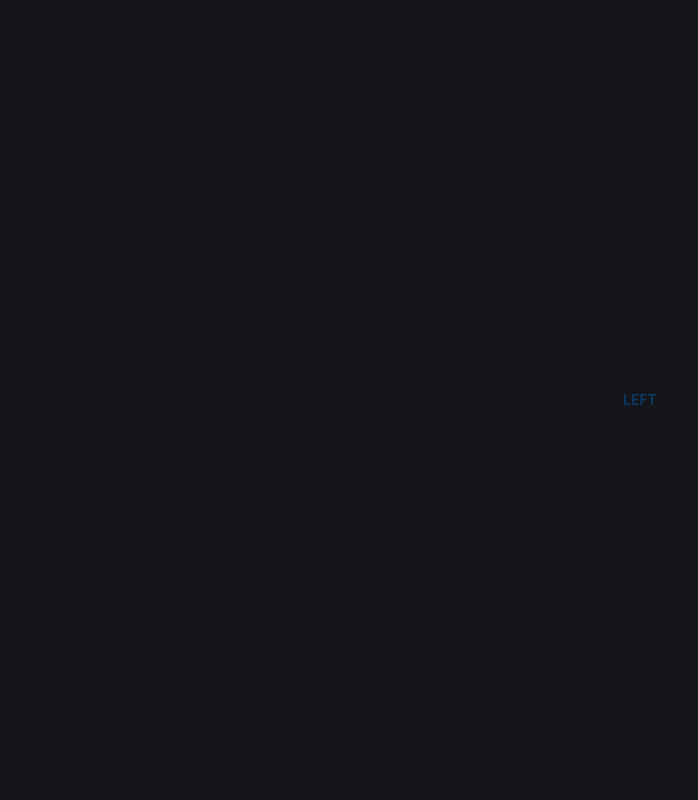
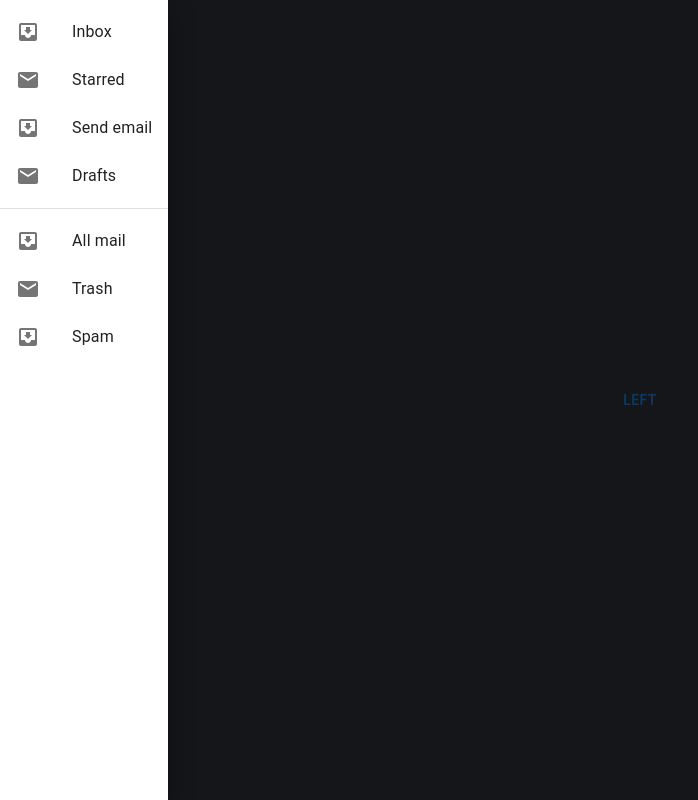
Before and after one commit to c3charvat/web_ui, a React (Create React App) app: page / in a window 1280 px wide. Shown: the whole page, without its empty margins (0-698 px from the left). Built offline with nearby package versions, Linux system fonts and the light colour scheme.

Commit message:
halp_please

```diff
--- a/package.json
+++ b/package.json
@@ -3,6 +3,7 @@
   "version": "0.1.0",
   "private": true,
   "dependencies": {
+    "@mui/icons-material": "^5.11.0",
     "@testing-library/jest-dom": "^5.16.5",
     "@testing-library/react": "^13.4.0",
     "@testing-library/user-event": "^13.5.0",
@@ -12,9 +13,11 @@
     "@types/react-dom": "^18.0.9",
     "react": "^18.2.0",
     "react-dom": "^18.2.0",
-    "react-scripts": "5.0.1",
     "typescript": "^4.9.4",
     "web-vitals": "^2.1.4"
+  },
+  "devDependencies": {
+    "react-scripts": "5.0.1"
   },
   "scripts": {
     "start": "react-scripts start",
--- a/src/App.tsx
+++ b/src/App.tsx
@@ -1,8 +1,17 @@
 import React from 'react';
 import logo from './logo.svg';
 import './App.css';
+import Box from '@mui/material/Box';
 import Drawer from '@mui/material/Drawer';
 import Button from '@mui/material/Button';
+import List from '@mui/material/List';
+import Divider from '@mui/material/Divider';
+import ListItem from '@mui/material/ListItem';
+import ListItemButton from '@mui/material/ListItemButton';
+import ListItemIcon from '@mui/material/ListItemIcon';
+import ListItemText from '@mui/material/ListItemText';
+import InboxIcon from '@mui/icons-material/MoveToInbox';
+import MailIcon from '@mui/icons-material/Mail';
 
 
 const toggleDrawer =
@@ -28,6 +37,37 @@
           open={true}
           onClose={toggleDrawer(false)}
         >
+          <Box
+            role="presentation"
+            onClick={toggleDrawer(false)}
+            onKeyDown={toggleDrawer(false)}
+          >
+            <List>
+              {['Inbox', 'Starred', 'Send email', 'Drafts'].map((text, index) => (
+                <ListItem key={text} disablePadding>
+                  <ListItemButton>
+                    <ListItemIcon>
+                      {index % 2 === 0 ? <InboxIcon /> : <MailIcon />}
+                    </ListItemIcon>
+                    <ListItemText primary={text} />
+                  </ListItemButton>
+                </ListItem>
+              ))}
+            </List>
+            <Divider />
+            <List>
+              {['All mail', 'Trash', 'Spam'].map((text, index) => (
+                <ListItem key={text} disablePadding>
+                  <ListItemButton>
+                    <ListItemIcon>
+                      {index % 2 === 0 ? <InboxIcon /> : <MailIcon />}
+                    </ListItemIcon>
+                    <ListItemText primary={text} />
+                  </ListItemButton>
+                </ListItem>
+              ))}
+            </List>
+          </Box>
         </Drawer>
       </header>
     </div>
```
Also changed, not shown: 1 other file (tests, documents, lock files or other folders).
